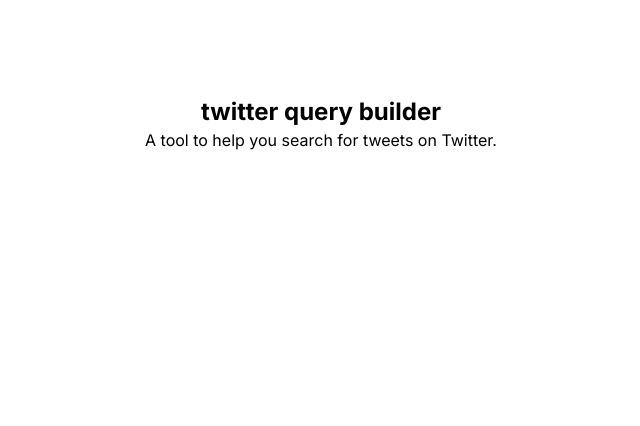
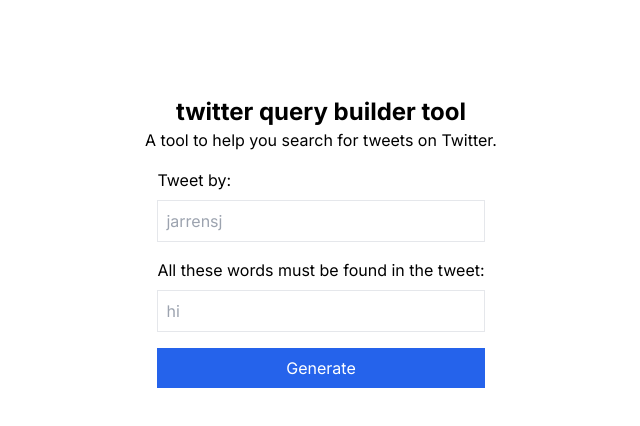
Before and after one commit to jarrensj/twitter-query-builder, a Next.js app: page / in a window 1280 px wide. Shown: the top 426 px of the page, without its empty margins (319-959 px from the left). Built offline with nearby package versions, Linux system fonts and the light colour scheme.

Commit message:
start query builder form

```diff
--- a/app/page.tsx
+++ b/app/page.tsx
@@ -1,14 +1,16 @@
 import Image from "next/image";
+import Form from "../components/Form";
 
 export default function Home() {
   return (
     <main className="flex min-h-screen flex-col items-center p-24">
       <h1 className="text-2xl font-bold text-center">
-        twitter query builder
+        twitter query builder tool
       </h1>
       <p className="text-center">
         A tool to help you search for tweets on Twitter.
       </p>
+      <Form />
     </main>
   );
 }
--- /dev/null
+++ b/components/Form.tsx
@@ -0,0 +1,88 @@
+'use client'
+
+import { useState } from 'react';
+import Link from 'next/link';
+
+const Form = () => {
+  const [handle, setHandle] = useState('');
+  const [keywords, setKeywords] = useState(''); // all required keywords that must be found in the tweet
+  const [query, setQuery] = useState('');
+
+  const buildQuery = () => {
+    let queryParts = [];
+
+    if (keywords) {
+      queryParts.push(keywords.split(' ').map(word => encodeURIComponent(word)).join('%20'));
+    }
+    if (handle) {
+      queryParts.push(`from%3A${handle}`);
+    }
+
+    if (queryParts.length > 0) {
+      return `https://x.com/search?q=${queryParts.join('%20')}&src=typed_query&f=top`;
+    }
+    return '';
+  };
+
+  const handleSubmit = (e: React.FormEvent) => {
+    e.preventDefault();
+    setQuery(buildQuery());
+  };
+
+  return (
+    <>
+      <div className="mt-4">
+        <form onSubmit={handleSubmit} className="mb-4">
+          <div className="mb-4">
+            <label htmlFor="handle" className="block mb-2">
+              Tweet by:
+            </label>
+            <input
+              type="text"
+              id="handle"
+              value={handle}
+              onChange={(e) => setHandle(e.target.value)}
+              className="border p-2 w-full"
+              placeholder="jarrensj"
+            />
+          </div>
+          <div className="mb-4">
+            <label htmlFor="keywords" className="block mb-2">
+              All these words must be found in the tweet:
+            </label>
+            <input
+              type="text"
+              id="keywords"
+              value={keywords}
+              onChange={(e) => setKeywords(e.target.value)}
+              className="border p-2 w-full"
+              placeholder="hi"
+            />
+          </div>
+          <div className="mb-4">
+            <button
+              type="submit"
+              className="w-full p-2 bg-blue-600 text-white"
+            >
+              Generate
+            </button>
+          </div>
+        </form>
+      </div>
+      {query && (
+        <div className="mt-4 break-words text-xs flex-wrap">
+          <Link
+            href={query}
+            target="_blank"
+            rel="noopener noreferrer"
+            className="text-blue-500 hover:text-blue-700 underline"
+          >
+            {query}
+          </Link>
+        </div>
+      )}
+    </>
+  );
+};
+
+export default Form;
```
